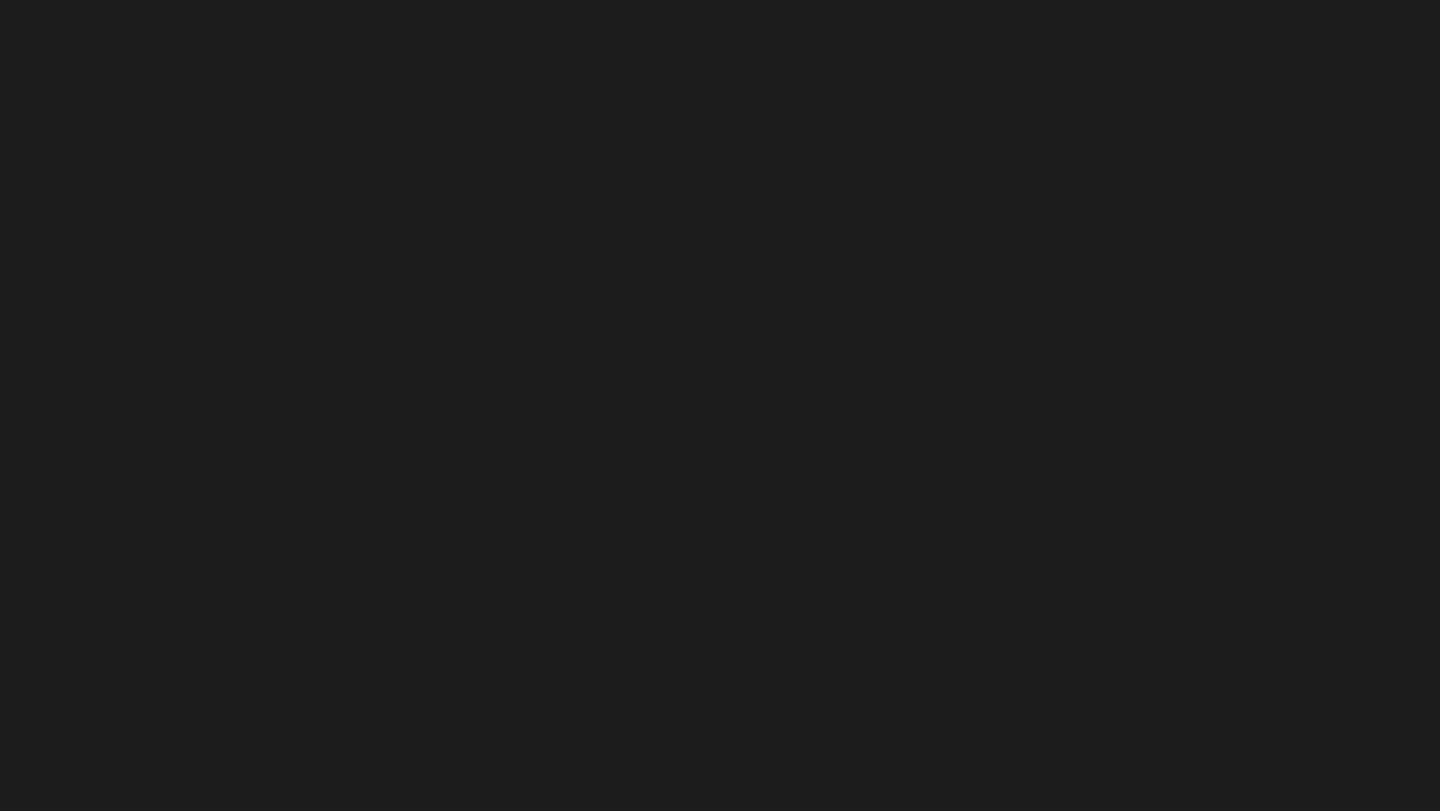
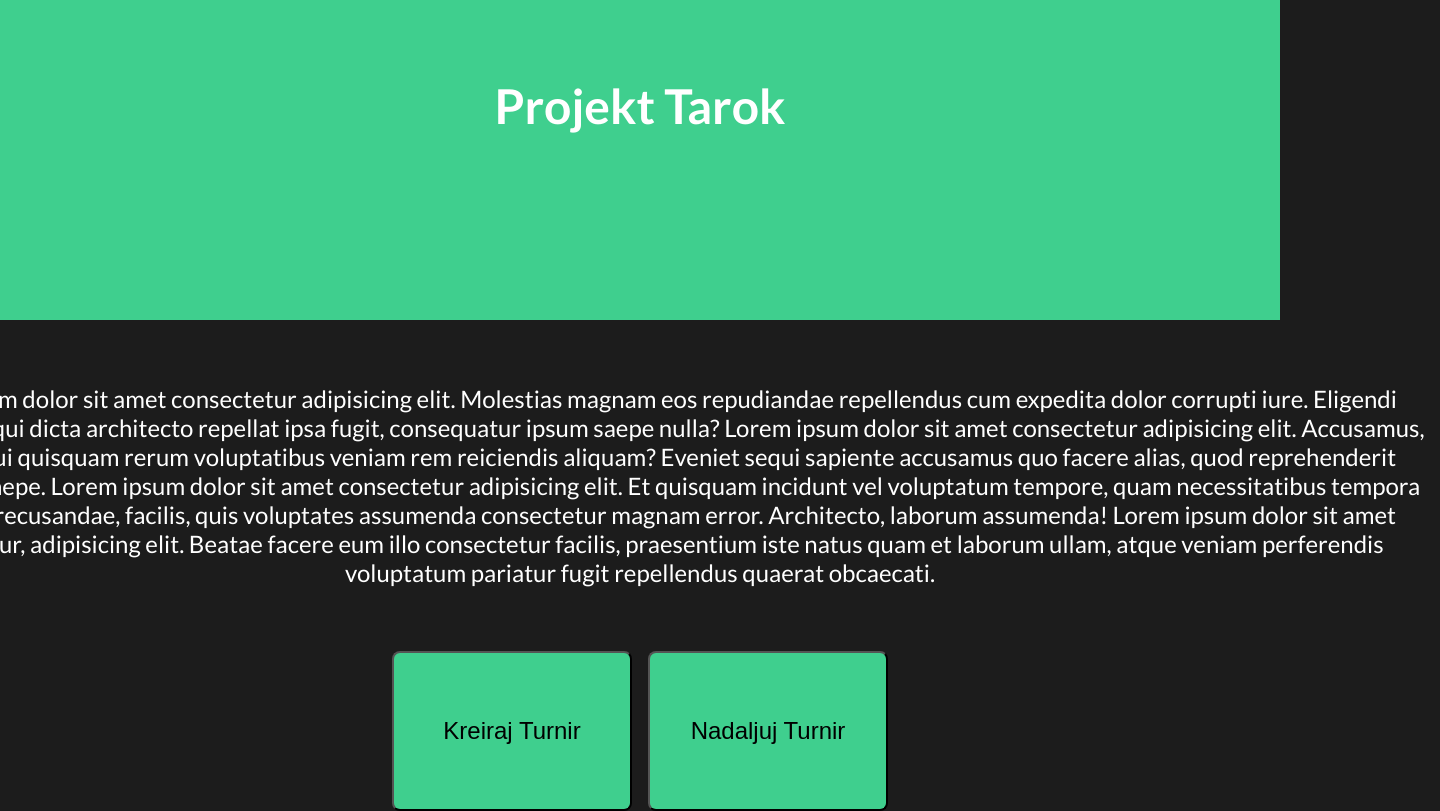
Before and after one commit to muhamedsers/tarok, a React (Vite) app: page / in a window 1280 px wide. Before the commit this address had no page. Shown: the whole page, 1440 px wide, since content can reach past the window. Built offline with nearby package versions, Linux system fonts and the light colour scheme.

Commit message:
add landing page

```diff
--- a/src/App.jsx
+++ b/src/App.jsx
@@ -2,6 +2,7 @@ import { BrowserRouter, Route, Routes } from "react-router-dom";
 import "./App.scss";
 import AddPlayer from "./container/AddPlayer/AddPlayer";
 import Tournament from "./container/Tournament/Tournament";
+import LandingPage from "./container/LandingPage/LandingPage";
 
 function App() {
   return (
@@ -10,6 +11,7 @@ function App() {
         <Routes>
           <Route path="/add-player" element={<AddPlayer />} />
           <Route path="/tournament" element={<Tournament />} />
+          <Route path="/" element={<LandingPage />} />
         </Routes>
       </BrowserRouter>
     </>
--- /dev/null
+++ b/src/container/LandingPage/LandingPage.jsx
@@ -0,0 +1,51 @@
+import React from "react";
+import { useState } from "react";
+import "./LandingPage.scss";
+import "../Tournament/Tournament";
+import { useNavigate } from "react-router";
+
+const LandingPage = () => {
+  const navigate = useNavigate();
+
+  return (
+    <div className="mainContainer">
+      <header>
+        <h1 className="title">Projekt Tarok</h1>
+      </header>
+      <div className="articleContainer">
+        Lorem ipsum dolor sit amet consectetur adipisicing elit. Molestias
+        magnam eos repudiandae repellendus cum expedita dolor corrupti iure.
+        Eligendi praesentium qui dicta architecto repellat ipsa fugit,
+        consequatur ipsum saepe nulla? Lorem ipsum dolor sit amet consectetur
+        adipisicing elit. Accusamus, fugiat. Id qui quisquam rerum voluptatibus
+        veniam rem reiciendis aliquam? Eveniet sequi sapiente accusamus quo
+        facere alias, quod reprehenderit quibusdam saepe. Lorem ipsum dolor sit
+        amet consectetur adipisicing elit. Et quisquam incidunt vel voluptatum
+        tempore, quam necessitatibus tempora adipisci ut recusandae, facilis,
+        quis voluptates assumenda consectetur magnam error. Architecto, laborum
+        assumenda! Lorem ipsum dolor sit amet consectetur, adipisicing elit.
+        Beatae facere eum illo consectetur facilis, praesentium iste natus quam
+        et laborum ullam, atque veniam perferendis voluptatum pariatur fugit
+        repellendus quaerat obcaecati.
+      </div>
+      <div className="buttonContainer">
+        <button
+          onClick={() => {
+            navigate("/tournament");
+          }}
+        >
+          Kreiraj Turnir
+        </button>
+        <button
+          onClick={() => {
+            navigate("/");
+          }}
+        >
+          Nadaljuj Turnir
+        </button>
+      </div>
+    </div>
+  );
+};
+
+export default LandingPage;
--- /dev/null
+++ b/src/container/LandingPage/LandingPage.scss
@@ -0,0 +1,49 @@
+@import "../../App.scss";
+
+.mainContainer {
+  display: flex;
+  flex-direction: column;
+  justify-content: center;
+  height: 100%;
+  align-items: center;
+
+  .title {
+    color: white;
+    font-size: 48px;
+    margin-top: 6%;
+  }
+  header {
+    display: flex;
+    justify-content: center;
+    height: 20rem;
+    width: 100%;
+    background-color: $accentColor;
+    // background-image: url(); Background image with the project  theme
+    // background-repeat: no-repeat;
+  }
+  .articleContainer {
+    margin-top: 4rem;
+    margin-bottom: 4rem;
+    color: white;
+    font-size: 24px;
+    width: 100rem;
+    text-align: center;
+  }
+  .buttonContainer {
+    display: flex;
+    gap: 1rem;
+
+    button {
+      background-color: $accentColor;
+      border-radius: 8px;
+      width: 15rem;
+      height: 10rem;
+      font-size: 24px;
+      transition: all ease-in-out 0.2s;
+    }
+    button:hover {
+      opacity: 85%;
+      transform: scale(1.05);
+    }
+  }
+}
--- a/src/container/Tournament/Tournament.jsx
+++ b/src/container/Tournament/Tournament.jsx
@@ -2,6 +2,7 @@ import React from "react";
 import { useState } from "react";
 import { supabase } from "../../supabaseClient";
 import "../AddPlayer/AddPlayer.scss";
+import { useNavigate } from "react-router";
 
 const Tournament = () => {
   const [name, setName] = useState("");
@@ -21,7 +22,7 @@ const Tournament = () => {
     ]);
     console.log(response);
   };
-
+  const navigate = useNavigate();
   return (
     <div className="formCenter">
       <h1 className="title">Ustvarjanje turnirja</h1>
@@ -68,7 +69,7 @@ const Tournament = () => {
             type="button"
             value="Ustvari Turnir"
             onClick={() => {
-              insertDataIntoTable();
+              insertDataIntoTable(), navigate("/add-player");
             }}
           />
         </div>
```
